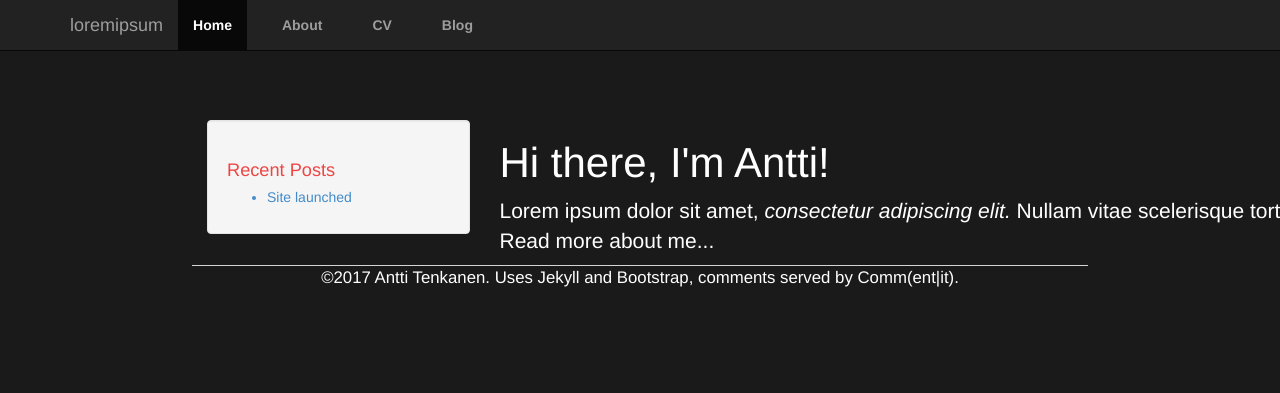
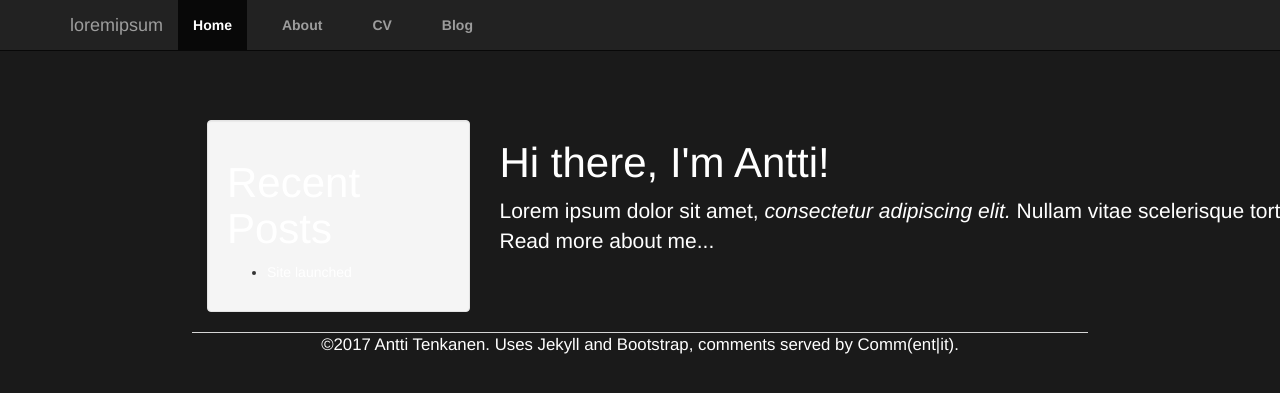
Before and after one commit to plantecophys/plantecophys, a Jekyll site: the page built from index.html, in a window 1280 px wide. Shown: the top 393 px of the page. Built offline with Jekyll 4.4.1, drawn with Linux system fonts in a browser that asks for light colours; the list of posts is cut into pages by our own code.

Commit message:
Update main.css

```diff
--- a/css/main.css
+++ b/css/main.css
@@ -52,29 +52,3 @@ ul.posts li {
     list-style: none;
     color: #cccccc;
 }
-/* sivupalkki alkaa */
-.sidebar h1 {
-    color: #ee4444;
-    font-size: 1.3em;
-}
-.sidebar a {
-    color: #428bca;
-}
-.sidebar li {
-    margin-top: .7em;
-    line-height: 1em;
-    color: #428bca;
-}
-.sidebar a:hover {
-    color: #3071a9;
-}
-
-.container-left {
-    margin: 0;
-}
-
-.well h1 {
-    color: #ee4444;
-    font-size: 1.3em;
-}
-/* sivupalkki loppuu */
```
